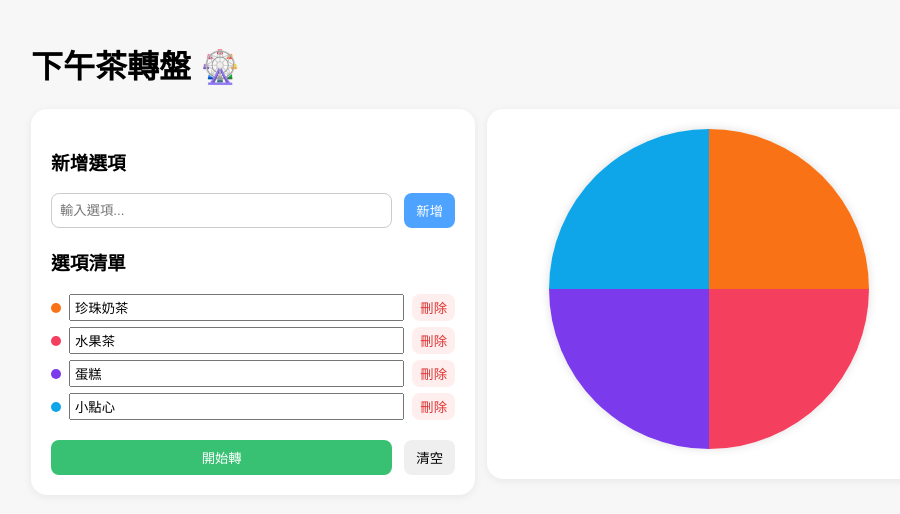
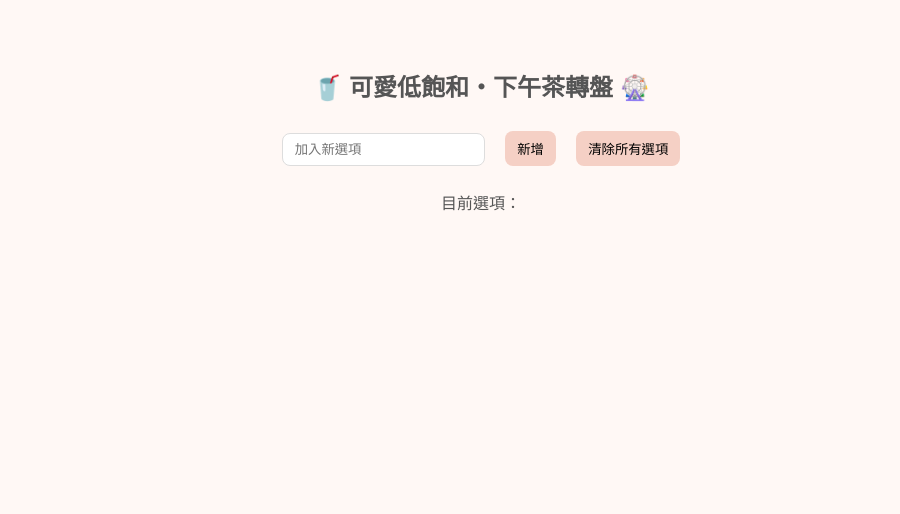
Before and after one commit to joy9284/-, a plain HTML site: page index.html in a window 1280 px wide. Shown: the whole page, without its empty margins (159-1059 px from the left). Drawn offline with Linux system fonts and the light colour scheme.

Commit message:
顏色
Updated styles and structure for the tea wheel interface.

```diff
--- a/index.html
+++ b/index.html
@@ -1,150 +1,42 @@
 <!DOCTYPE html>
 <html lang="zh-TW">
 <head>
-<meta charset="UTF-8" />
-<meta name="viewport" content="width=device-width, initial-scale=1.0" />
+<meta charset="UTF-8">
 <title>下午茶轉盤</title>
 <style>
-  body { font-family: sans-serif; background:#f7f7f7; margin:0; padding:20px; }
-  .container { max-width:900px; margin:auto; }
-  .panel, .wheel-box { background:#fff; padding:20px; border-radius:16px; box-shadow:0 2px 10px #0001; }
-  .row { display:flex; gap:12px; margin-top:10px; }
-  input[type=text] { flex:1; padding:8px; border-radius:8px; border:1px solid #ccc; }
-  button { padding:8px 12px; border:none; border-radius:8px; cursor:pointer; }
-  .wheel { width:320px; height:320px; border-radius:50%; margin:auto; position:relative; transition:transform 4s cubic-bezier(0.25, 0.1, 0.25, 1); box-shadow:0 0 10px #0002; }
-  .pointer { width:0; height:0; border-left:12px solid transparent; border-right:12px solid transparent; border-bottom:20px solid red; position:absolute; top:-22px; left:50%; transform:translateX(-50%); }
-  .result { text-align:center; margin-top:10px; font-size:20px; font-weight:bold; }
-  .list { max-height:150px; overflow-y:auto; margin-top:10px; }
-  .item { display:flex; align-items:center; gap:8px; margin-bottom:6px; }
-  .color-dot { width:10px; height:10px; border-radius:50%; }
-  .delete-btn { background:#fee; color:#d33; padding:4px 8px; }
+  body {
+    font-family: "Arial", sans-serif;
+    background: #FFF8F5;
+    text-align: center;
+    padding: 40px;
+    color: #555;
+  }
+  #wheel {
+    margin-top: 30px;
+  }
+  input, button {
+    padding: 8px 12px;
+    margin: 8px;
+    border-radius: 8px;
+    border: 1px solid #ddd;
+    background: white;
+  }
+  button {
+    cursor: pointer;
+    background: #F5D0C5;
+    border: none;
+  }
 </style>
 </head>
 <body>
-<div class="container">
-  <h1>下午茶轉盤 🎡</h1>
 
-  <div class="row" style="align-items:flex-start;">
-    <!-- 控制面板 -->
-    <div class="panel" style="flex:1;">
-      <h3>新增選項</h3>
-      <div class="row">
-        <input id="input" type="text" placeholder="輸入選項..." />
-        <button onclick="addOption()" style="background:#4da3ff; color:white;">新增</button>
-      </div>
+<h2>🥤 可愛低飽和・下午茶轉盤 🎡</h2>
 
-      <h3 style="margin-top:20px;">選項清單</h3>
-      <div id="list" class="list"></div>
+<input id="itemInput" placeholder="加入新選項">
+<button onclick="addItem()">新增</button>
+<button onclick="resetItems()">清除所有選項</button>
 
-      <div class="row" style="margin-top:14px;">
-        <button onclick="spin()" style="flex:1; background:#38c172; color:white;">開始轉</button>
-        <button onclick="clearOptions()">清空</button>
-      </div>
-    </div>
+<p>目前選項：</p>
+<ul id="itemList"></ul>
 
-    <!-- 轉盤區 -->
-    <div class="wheel-box" style="flex:1; text-align:center;">
-      <div class="pointer"></div>
-      <div id="wheel" class="wheel"></div>
-      <div id="result" class="result"></div>
-    </div>
-  </div>
-</div>
-
-<script>
-const KEY = "tea-wheel-options-v1";
-const COLORS = ["#F97316", "#F43F5E", "#7C3AED", "#0EA5E9", "#10B981", "#F59E0B", "#06B6D4", "#60A5FA"];
-let options = [];
-let spinDeg = 0;
-let spinning = false;
-
-// 初始讀取
-load();
-render();
-updateWheel();
-
-function save() { localStorage.setItem(KEY, JSON.stringify(options)); }
-function load() {
-  const raw = localStorage.getItem(KEY);
-  if (raw) options = JSON.parse(raw);
-  if (!Array.isArray(options) || options.length === 0)
-    options = ["珍珠奶茶", "水果茶", "蛋糕", "小點心"];
-}
-
-function addOption() {
-  const input = document.getElementById("input");
-  const val = input.value.trim();
-  if (!val) return;
-  options.push(val);
-  input.value = "";
-  save(); render(); updateWheel();
-}
-
-function deleteOption(i) {
-  options.splice(i,1);
-  save(); render(); updateWheel();
-}
-
-function editOption(i, val) {
-  options[i] = val;
-  save(); updateWheel();
-}
-
-function clearOptions() {
-  if (confirm("確定要清空所有選項？")) {
-    options = [];
-    save(); render(); updateWheel();
-  }
-}
-
-// 渲染列表
-function render() {
-  const list = document.getElementById("list");
-  list.innerHTML = options.map((opt,i)=>`
-    <div class="item">
-      <div class="color-dot" style="background:${COLORS[i % COLORS.length]}"></div>
-      <input value="${opt}" oninput="editOption(${i}, this.value)" style="flex:1; padding:4px;" />
-      <button class="delete-btn" onclick="deleteOption(${i})">刪除</button>
-    </div>
-  `).join("");
-}
-
-// 生成轉盤
-function updateWheel() {
-  const wheel = document.getElementById("wheel");
-  if (options.length === 0) {
-    wheel.style.background = "#eee";
-    return;
-  }
-  const size = 100 / options.length;
-  const parts = options.map((_,i)=>`${COLORS[i % COLORS.length]} ${i*size}% ${(i+1)*size}%`).join(", ");
-  wheel.style.background = `conic-gradient(${parts})`;
-}
-
-// 抽
-function spin() {
-  if (spinning || options.length === 0) return;
-  spinning = true;
-  document.getElementById("result").innerHTML = "";
-
-  const rounds = Math.floor(Math.random()*4)+3;
-  const offset = Math.random()*360;
-  const addDeg = rounds*360 + offset;
-  spinDeg += addDeg;
-
-  const wheel = document.getElementById("wheel");
-  wheel.style.transform = `rotate(${spinDeg}deg)`;
-
-  const slice = 360 / options.length;
-
-  const final = (360 - (addDeg % 360) + 90) % 360;
-  const index = Math.floor(final / slice) % options.length;
-
-  setTimeout(()=>{
-    spinning = false;
-    document.getElementById("result").innerHTML = `結果：${options[index]}`;
-  }, 4200);
-}
-</script>
-</body>
-</html>
+<canv
```
